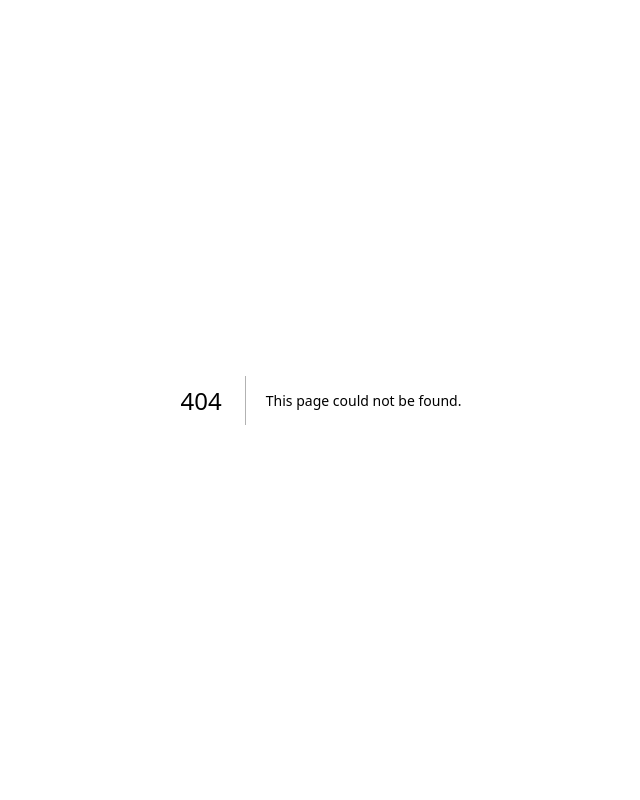
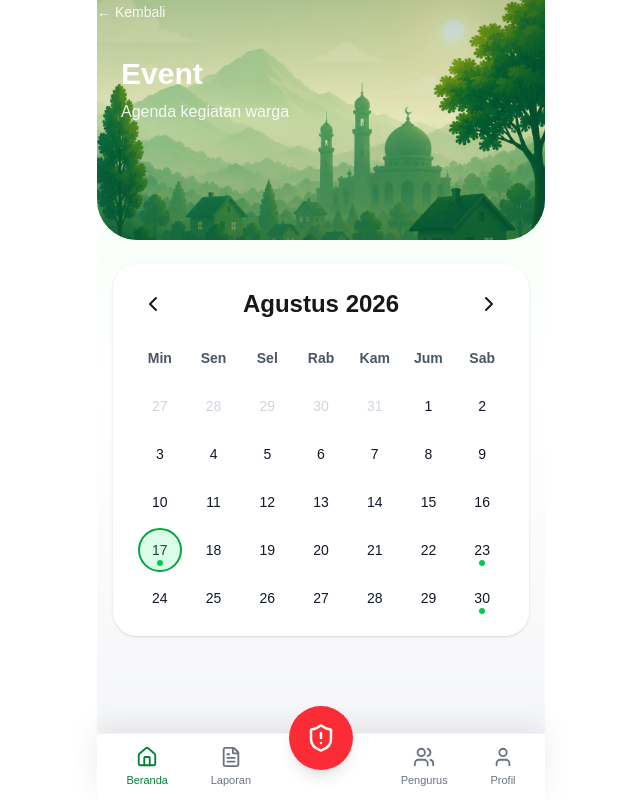
Before and after one commit to nurdjatiinvensi-glitch/sikowar-pwa, a Next.js app: page /event in a window 1280 px wide. Before the commit this address had no page. Shown: the whole page, without its empty margins (319-959 px from the left). Built offline with nearby package versions, Linux system fonts and the light colour scheme.

Commit message:
Improve Event Celendar UI and date selection

```diff
--- /dev/null
+++ b/app/event/page.tsx
@@ -0,0 +1,25 @@
+"use client";
+
+import MiniCalendar from "@/components/event/MiniCalendar";
+import AppLayout from "@/components/layout/AppLayout";
+import BackButton from "@/components/layout/BackButton";
+import HeaderBackground from "@/components/layout/HeaderBackground";
+
+export default function EventPage() {
+  return (
+    <AppLayout activeMenu="home">
+      <HeaderBackground variant="default">
+        <BackButton />
+        <div className="px-6 pt-8 pb-8 text-white">
+          <h1 className="text-3xl font-bold">Event</h1>
+
+          <p className="mt-2 text-white/90">Agenda kegiatan warga</p>
+        </div>
+      </HeaderBackground>
+
+      <div className="px-4 py-6">
+        <MiniCalendar />
+      </div>
+    </AppLayout>
+  );
+}
--- /dev/null
+++ b/components/event/MiniCalendar.tsx
@@ -0,0 +1,132 @@
+"use client";
+
+import { ChevronLeft, ChevronRight } from "lucide-react";
+import { useState } from "react";
+
+type CalendarDay = {
+  id: string;
+  day: number;
+  currentMonth: boolean;
+};
+
+export default function MiniCalendar() {
+  const days = ["Min", "Sen", "Sel", "Rab", "Kam", "Jum", "Sab"];
+
+  const dates: CalendarDay[] = [
+    { id: "prev-27", day: 27, currentMonth: false },
+    { id: "prev-28", day: 28, currentMonth: false },
+    { id: "prev-29", day: 29, currentMonth: false },
+    { id: "prev-30", day: 30, currentMonth: false },
+    { id: "prev-31", day: 31, currentMonth: false },
+
+    { id: "1", day: 1, currentMonth: true },
+    { id: "2", day: 2, currentMonth: true },
+    { id: "3", day: 3, currentMonth: true },
+    { id: "4", day: 4, currentMonth: true },
+    { id: "5", day: 5, currentMonth: true },
+    { id: "6", day: 6, currentMonth: true },
+    { id: "7", day: 7, currentMonth: true },
+    { id: "8", day: 8, currentMonth: true },
+    { id: "9", day: 9, currentMonth: true },
+    { id: "10", day: 10, currentMonth: true },
+    { id: "11", day: 11, currentMonth: true },
+    { id: "12", day: 12, currentMonth: true },
+    { id: "13", day: 13, currentMonth: true },
+    { id: "14", day: 14, currentMonth: true },
+    { id: "15", day: 15, currentMonth: true },
+    { id: "16", day: 16, currentMonth: true },
+    { id: "17", day: 17, currentMonth: true },
+    { id: "18", day: 18, currentMonth: true },
+    { id: "19", day: 19, currentMonth: true },
+    { id: "20", day: 20, currentMonth: true },
+    { id: "21", day: 21, currentMonth: true },
+    { id: "22", day: 22, currentMonth: true },
+    { id: "23", day: 23, currentMonth: true },
+    { id: "24", day: 24, currentMonth: true },
+    { id: "25", day: 25, currentMonth: true },
+    { id: "26", day: 26, currentMonth: true },
+    { id: "27", day: 27, currentMonth: true },
+    { id: "28", day: 28, currentMonth: true },
+    { id: "29", day: 29, currentMonth: true },
+    { id: "30", day: 30, currentMonth: true },
+  ];
+
+  const eventDates = [17, 23, 30];
+  const today = 17;
+
+  const [selectedDate, setSelectedDate] = useState("17");
+
+  return (
+    <div className="rounded-3xl bg-white p-5 shadow-sm">
+      {/* Header */}
+      <div className="mb-6 flex items-center justify-between">
+        <button className="rounded-full p-2 hover:bg-gray-100">
+          <ChevronLeft />
+        </button>
+
+        <h3 className="text-center text-2xl font-bold">Agustus 2026</h3>
+
+        <button className="rounded-full p-2 hover:bg-gray-100">
+          <ChevronRight />
+        </button>
+      </div>
+
+      {/* Day Name */}
+      <div className="mb-4 grid grid-cols-7 text-center text-sm font-semibold text-gray-600">
+        {days.map((day) => (
+          <div key={day}>{day}</div>
+        ))}
+      </div>
+
+      {/* Date Grid */}
+      <div className="grid grid-cols-7 gap-y-2">
+        {dates.map((item) => {
+          const hasEvent = item.currentMonth && eventDates.includes(item.day);
+
+          const selected = selectedDate === item.id;
+
+          const isToday = item.currentMonth && item.day === today;
+
+          return (
+            <button
+              key={item.id}
+              onClick={() => setSelectedDate(item.id)}
+              className="
+                flex flex-col items-center
+                justify-center
+              "
+            >
+              <div
+                className={`
+                  flex h-11 w-11 items-center justify-center
+                  rounded-full text-sm font-medium
+                  transition-all
+
+                  ${
+                    selected
+                      ? "border-2 border-green-600 text-green-700"
+                      : isToday
+                        ? "bg-green-50 text-green-700 font-bold"
+                        : item.currentMonth
+                          ? "text-gray-900 hover:bg-green-50"
+                          : "text-gray-300"
+                  }
+                  ${isToday ? "bg-green-100 text-green-900 font-bold" : ""}
+                  ${selected ? "border-2 border-green-600" : ""}
+                `}
+              >
+                {item.day}
+              </div>
+
+              <div className="-mt-3 h-2">
+                {hasEvent && (
+                  <div className="h-1.5 w-1.5 rounded-full bg-green-500" />
+                )}
+              </div>
+            </button>
+          );
+        })}
+      </div>
+    </div>
+  );
+}
--- /dev/null
+++ b/data/eventData.ts
@@ -0,0 +1,26 @@
+export const eventData = [
+  {
+    id: 1,
+    title: "Lomba Kemerdekaan",
+    date: "2026-08-17",
+    time: "08:00 - 17:00",
+    location: "Lapangan RT 02",
+    description: "Lomba untuk seluruh warga.",
+  },
+  {
+    id: 2,
+    title: "Upacara Bendera",
+    date: "2026-08-17",
+    time: "07:00 - 08:00",
+    location: "Lapangan RT 02",
+    description: "Upacara peringatan HUT RI.",
+  },
+  {
+    id: 3,
+    title: "Jalan Santai",
+    date: "2026-08-23",
+    time: "06:00 - 09:00",
+    location: "Area Perumahan",
+    description: "Jalan santai bersama warga.",
+  },
+];
--- a/data/mockData.ts
+++ b/data/mockData.ts
@@ -37,7 +37,7 @@ export const serviceMenus = [
   {
     icon: CalendarDays,
     title: "Event",
-    desc: "Lihat dan ikuti kegiatan warga",
+    desc: "Agenda dan kegiatan warga",
     href: "/event",
   },
   {
```
